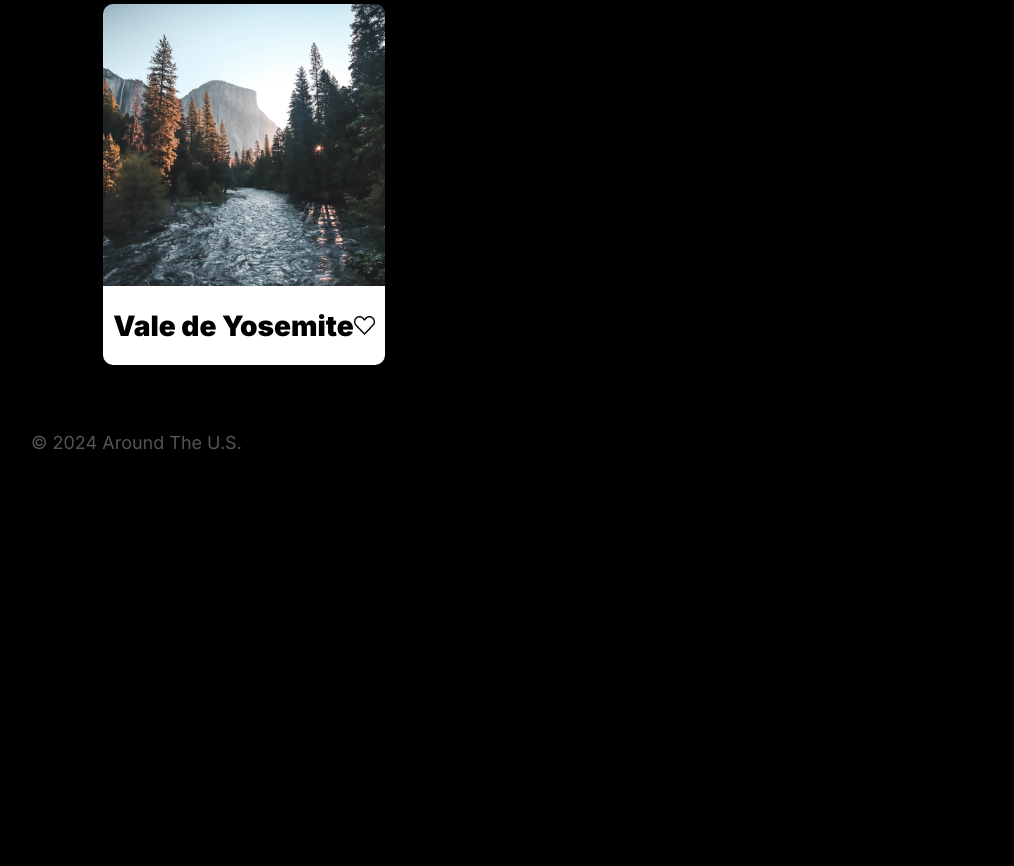
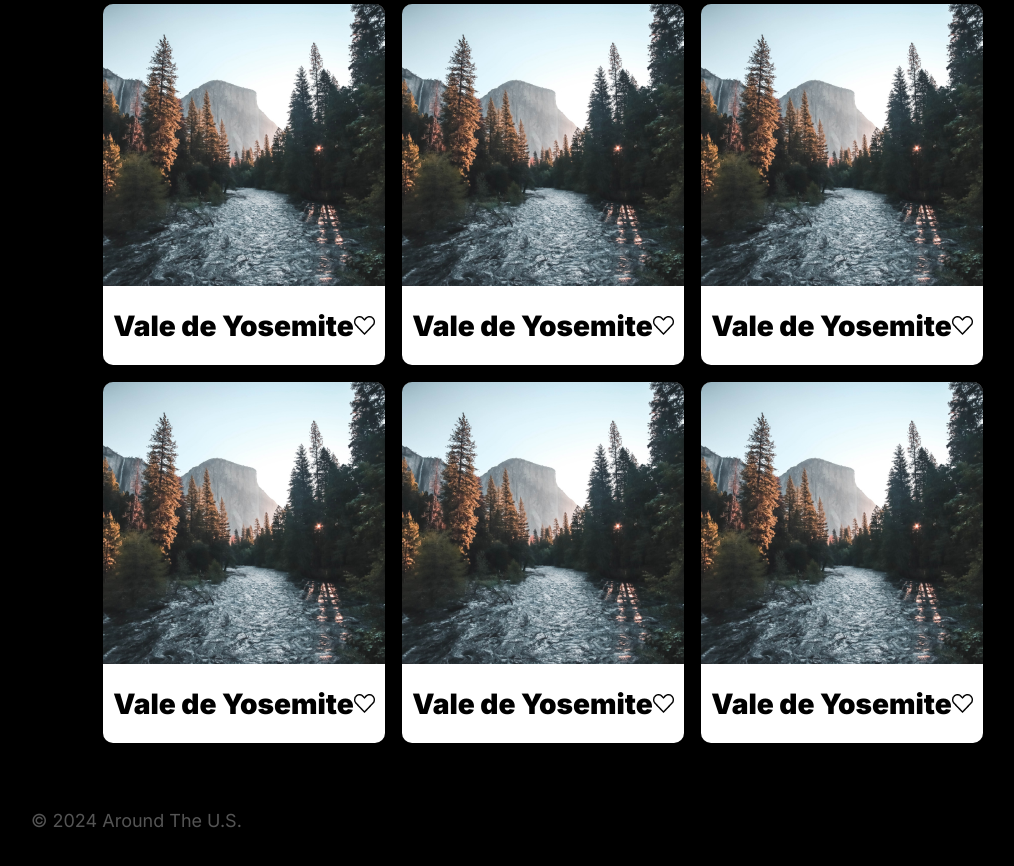
Before and after one commit to VtaZinn/web_project_around, a plain HTML site: page index.html in a window 1280 px wide. Shown: the part 334-1200 px from the top of the page, without its empty margins (97-1111 px from the left). Before the commit the page ends 847 px from the top, so only its background shows below. Drawn offline with Linux system fonts and the light colour scheme.

Commit message:
Inserindo novos cards

```diff
--- a/index.html
+++ b/index.html
@@ -46,10 +46,60 @@
           <div class="elements__content-text">
             <h3>Vale de Yosemite</h3>
             <button class="elements__button-like">
-
             </button>
           </div>
         </div>
+        <div class="elements__content">
+          <div class="elements__content-container">
+            <img src="./images/kirill.jpg" class="elements__content-img">
+          </div>
+          <div class="elements__content-text">
+            <h3>Vale de Yosemite</h3>
+            <button class="elements__button-like">
+            </button>
+          </div>
+        </div>
+        <div class="elements__content">
+          <div class="elements__content-container">
+            <img src="./images/kirill.jpg" class="elements__content-img">
+          </div>
+          <div class="elements__content-text">
+            <h3>Vale de Yosemite</h3>
+            <button class="elements__button-like">
+            </button>
+          </div>
+        </div>
+        <div class="elements__content">
+          <div class="elements__content-container">
+            <img src="./images/kirill.jpg" class="elements__content-img">
+          </div>
+          <div class="elements__content-text">
+            <h3>Vale de Yosemite</h3>
+            <button class="elements__button-like">
+            </button>
+          </div>
+        </div>
+        <div class="elements__content">
+          <div class="elements__content-container">
+            <img src="./images/kirill.jpg" class="elements__content-img">
+          </div>
+          <div class="elements__content-text">
+            <h3>Vale de Yosemite</h3>
+            <button class="elements__button-like">
+            </button>
+          </div>
+        </div>
+        <div class="elements__content">
+          <div class="elements__content-container">
+            <img src="./images/kirill.jpg" class="elements__content-img">
+          </div>
+          <div class="elements__content-text">
+            <h3>Vale de Yosemite</h3>
+            <button class="elements__button-like">
+            </button>
+          </div>
+        </div>
+
       </section>
     </main>
     <footer class="footer">
```
